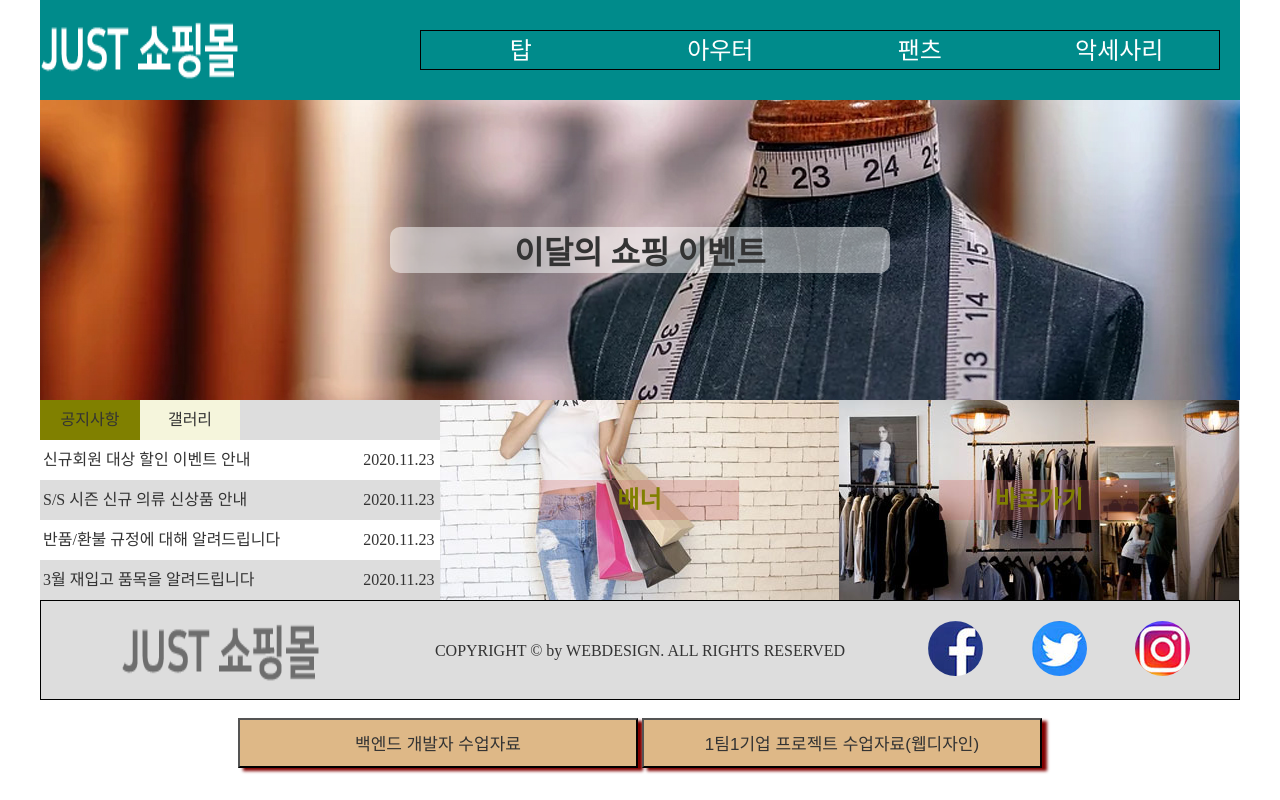
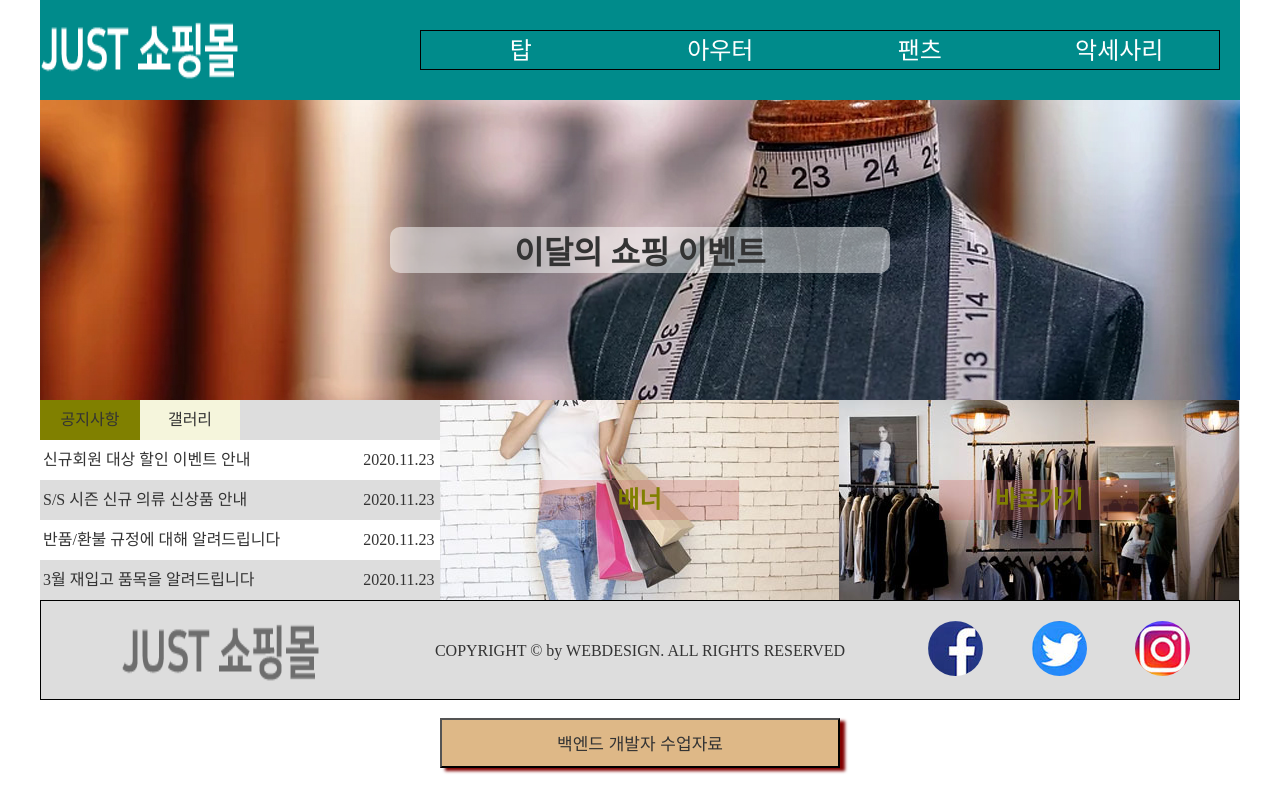
Before and after one commit to geenie1192/geenie1192.github.io, a plain HTML site: page index.html in a window 1280 px wide. Drawn offline with Linux system fonts and the light colour scheme.

Commit message:
Update index.html

```diff
--- a/index.html
+++ b/index.html
@@ -124,6 +124,5 @@
         </div>
     </div><br>
     <button class="after"><a href="http://kmapp.kr">백엔드 개발자 수업자료</a></button>
-    <button class="after"><a href="http://webtemplate.kr">1팀1기업 프로젝트 수업자료(웹디자인)</button>
 </body>
 </html>
```
